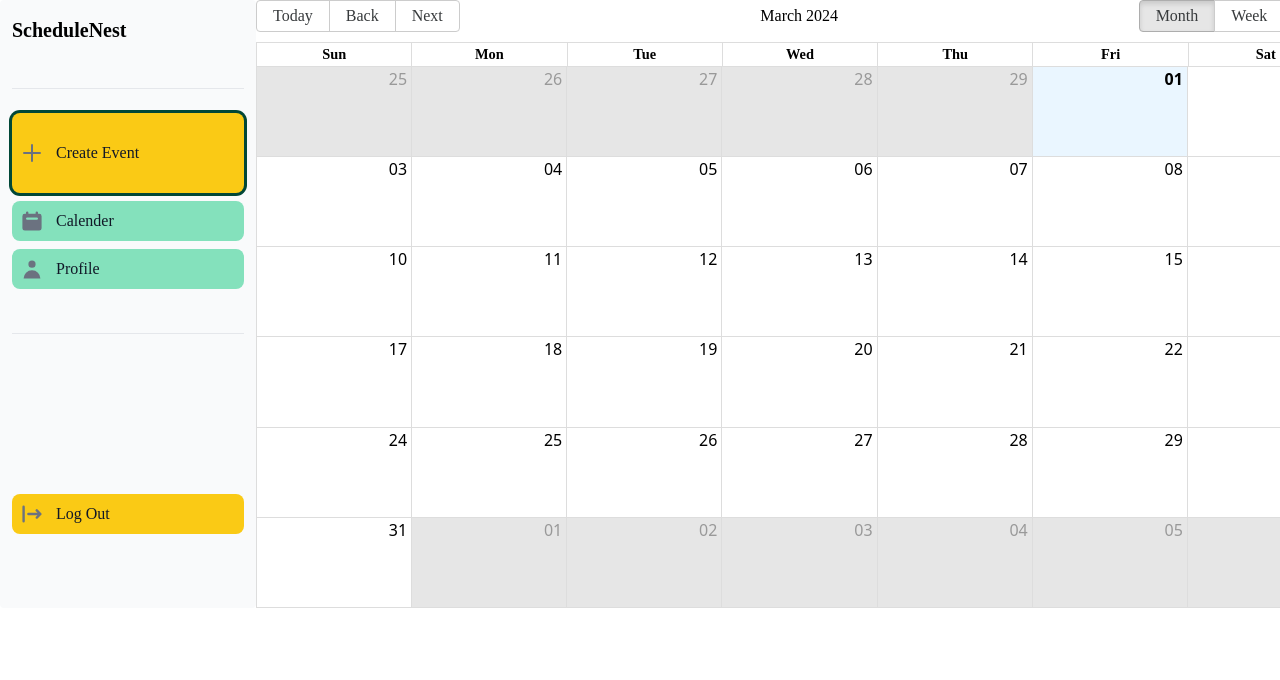
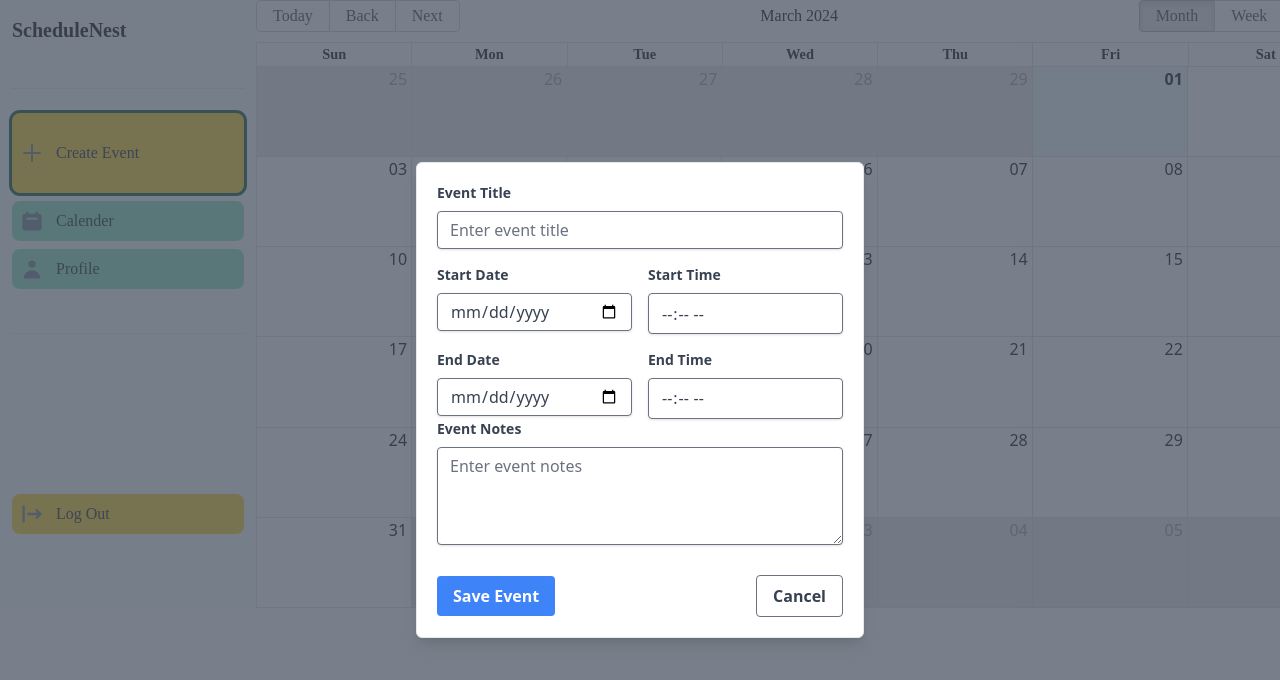
Before and after one commit to suleosmann/schedule-nest-calendar-client, a React (Vite) app: page /dashboard in a window 1280 px wide. Both pictures are taken after a click on the link "Create Event". Shown: the top 680 px of the page. Built offline with nearby package versions, Linux system fonts and the light colour scheme.

Commit message:
complete popupcard implementation

```diff
--- /dev/null
+++ b/src/APP/modules/calendar/CreateEventModal.jsx
@@ -0,0 +1,135 @@
+import React, { useState } from 'react';
+
+// Define a functional component called CreateEventModal which accepts two props: closeModal and saveEvent
+function CreateEventModal({ closeModal, saveEvent }) {
+  // State variables to hold the form inputs
+  const [eventTitle, setEventTitle] = useState('');
+  const [eventNotes, setEventNotes] = useState('');
+  const [startDate, setStartDate] = useState('');
+  const [startTime, setStartTime] = useState('');
+  const [endDate, setEndDate] = useState('');
+  const [endTime, setEndTime] = useState('');
+
+  // Function to handle saving the event
+  const handleSave = () => {
+    // Construct start and end Date objects from date and time inputs
+    const start = new Date(`${startDate}T${startTime}`);
+    const end = new Date(`${endDate}T${endTime}`);
+
+    // Call the passed in saveEvent function with the new event details
+    saveEvent(eventTitle, start, end, eventNotes);
+    // Close the modal
+    closeModal();
+  };
+
+  return (
+    // Modal backdrop
+    <div className="fixed inset-0 bg-gray-600 bg-opacity-75 overflow-y-auto h-full w-full z-50 flex justify-center items-start md:items-center pt-10 md:pt-0" onClick={closeModal}>
+      {/* Modal content */}
+      <div className="relative mx-auto p-5 border w-full max-w-md m-5 bg-white rounded-md shadow-lg" onClick={e => e.stopPropagation()}>
+        <div className="mb-4">
+          {/* Input field for event title */}
+          <label htmlFor="eventTitle" className="block text-gray-700 text-sm font-bold mb-2">
+            Event Title
+          </label>
+          <input
+            type="text"
+            id="eventTitle"
+            value={eventTitle}
+            onChange={(e) => setEventTitle(e.target.value)}
+            className="shadow appearance-none border rounded w-full py-2 px-3 text-gray-700 leading-tight focus:outline-none focus:shadow-outline"
+            placeholder="Enter event title"
+          />
+        </div>
+        {/* Grid layout for date and time inputs */}
+        <div className="grid grid-cols-1 gap-4 sm:grid-cols-2">
+          <div>
+            {/* Input field for start date */}
+            <label htmlFor="startDate" className="block text-gray-700 text-sm font-bold mb-2">
+              Start Date
+            </label>
+            <input
+              type="date"
+              id="startDate"
+              value={startDate}
+              onChange={(e) => setStartDate(e.target.value)}
+              className="shadow appearance-none border rounded w-full py-2 px-3 text-gray-700 leading-tight focus:outline-none focus:shadow-outline"
+            />
+          </div>
+          <div>
+            {/* Input field for start time */}
+            <label htmlFor="startTime" className="block text-gray-700 text-sm font-bold mb-2">
+              Start Time
+            </label>
+            <input
+              type="time"
+              id="startTime"
+              value={startTime}
+              onChange={(e) => setStartTime(e.target.value)}
+              className="shadow appearance-none border rounded w-full py-2 px-3 text-gray-700 leading-tight focus:outline-none focus:shadow-outline"
+            />
+          </div>
+          <div>
+            {/* Input field for end date */}
+            <label htmlFor="endDate" className="block text-gray-700 text-sm font-bold mb-2">
+              End Date
+            </label>
+            <input
+              type="date"
+              id="endDate"
+              value={endDate}
+              onChange={(e) => setEndDate(e.target.value)}
+              className="shadow appearance-none border rounded w-full py-2 px-3 text-gray-700 leading-tight focus:outline-none focus:shadow-outline"
+            />
+          </div>
+          <div>
+            {/* Input field for end time */}
+            <label htmlFor="endTime" className="block text-gray-700 text-sm font-bold mb-2">
+              End Time
+            </label>
+            <input
+              type="time"
+              id="endTime"
+              value={endTime}
+              onChange={(e) => setEndTime(e.target.value)}
+              className="shadow appearance-none border rounded w-full py-2 px-3 text-gray-700 leading-tight focus:outline-none focus:shadow-outline"
+            />
+          </div>
+        </div>
+        <div className="mb-6">
+          {/* Textarea for event notes */}
+          <label htmlFor="eventNotes" className="block text-gray-700 text-sm font-bold mb-2">
+            Event Notes
+          </label>
+          <textarea
+            id="eventNotes"
+            value={eventNotes}
+            onChange={(e) => setEventNotes(e.target.value)}
+            className="shadow appearance-none border rounded w-full py-2 px-3 text-gray-700 leading-tight focus:outline-none focus:shadow-outline"
+            placeholder="Enter event notes"
+            rows="4"
+          ></textarea>
+        </div>
+        {/* Buttons for saving and canceling */}
+        <div className="flex items-center justify-between">
+          <button
+            className="bg-blue-500 hover:bg-blue-700 text-white font-bold py-2 px-4 rounded focus:outline-none focus:shadow-outline"
+            type="button"
+            onClick={handleSave}
+          >
+            Save Event
+          </button>
+          <button
+            className="bg-transparent hover:bg-gray-500 text-gray-700 font-semibold hover:text-white py-2 px-4 border border-gray-500 hover:border-transparent rounded"
+            onClick={closeModal}
+          >
+            Cancel
+          </button>
+        </div>
+      </div>
+    </div>
+  );
+}
+
+// Export the CreateEventModal component as default
+export default CreateEventModal;
--- /dev/null
+++ b/src/APP/modules/calendar/EventDetailsModal.jsx
@@ -0,0 +1,43 @@
+import React from 'react';
+
+// Define a functional component called EventDetailsModal which accepts two props: event and closeModal
+function EventDetailsModal({ event, closeModal }) {
+  return (
+    // Modal backdrop with a semi-transparent gray overlay
+    <div className="fixed inset-0 bg-gray-600 bg-opacity-75 overflow-y-auto h-full w-full z-50 flex justify-center items-start md:items-center pt-10 md:pt-0" onClick={closeModal}>
+      {/* Modal content */}
+      <div className="relative mx-auto p-5 border w-full max-w-md m-5 bg-white rounded-md shadow-lg" onClick={e => e.stopPropagation()}>
+        {/* Modal title */}
+        <h3 className="text-lg leading-6 font-medium text-gray-900" id="modal-title">
+          {event.title}
+        </h3>
+        {/* Event details */}
+        <div className="mt-2">
+          {/* Display start and end time of the event */}
+          <p className="text-sm text-gray-500">
+            {event.start.toString()} - {event.end.toString()}
+          </p>
+          {/* Display notes for the event */}
+          <p className="text-sm text-gray-500">
+            Notes: {event.notes}
+          </p>
+        </div>
+        {/* Close button */}
+        <div className="mt-4">
+          <button
+            type="button"
+            // Styles for the close button
+            className="bg-transparent hover:bg-gray-500 text-gray-700 font-semibold hover:text-white py-2 px-4 border border-gray-500 hover:border-transparent rounded"
+            // onClick event handler to close the modal
+            onClick={closeModal}
+          >
+            Close
+          </button>
+        </div>
+      </div>
+    </div>
+  );
+}
+
+// Export the EventDetailsModal component as default
+export default EventDetailsModal;
--- a/src/APP/modules/calendar/Sidebar.jsx
+++ b/src/APP/modules/calendar/Sidebar.jsx
@@ -1,9 +1,15 @@
-
-
+import React, { useState } from 'react';
 import { Sidebar } from 'flowbite-react';
-import { HiCalendar,   HiUser, HiLogout, HiOutlinePlus } from 'react-icons/hi';
+import { HiCalendar, HiUser, HiLogout, HiOutlinePlus } from 'react-icons/hi';
+import CreateEventModal from './CreateEventModal'; // Make sure to create this component
 
 function Sidenav() {
+  const [isModalOpen, setIsModalOpen] = useState(false);
+
+  const toggleModal = () => {
+    setIsModalOpen(!isModalOpen);
+  };
+
   return (
     <div className='sideBar'>
     <Sidebar  aria-label="Sidebar" >
@@ -12,7 +18,7 @@ function Sidenav() {
         <span className="self-center whitespace-nowrap text-xl font-semibold dark:text-white">ScheduleNest</span>
         </Sidebar.ItemGroup>
         <Sidebar.ItemGroup className='flex-col justify-center items-center gap-4 py-6 my-5 c-8 ' >
-          <Sidebar.Item className = ' h-20 bg-yellow-300 hover:bg-orange-400 active:bg-orange-500 focus:outline-none focus:ring focus:ring-green-900' href="#" icon={HiOutlinePlus}>
+          <Sidebar.Item className = ' h-20 bg-yellow-300 hover:bg-orange-400 active:bg-orange-500 focus:outline-none focus:ring focus:ring-green-900' href="#" icon={HiOutlinePlus} onClick={toggleModal}>
             Create Event
           </Sidebar.Item>
 
@@ -32,6 +38,7 @@ function Sidenav() {
         </Sidebar.ItemGroup>
       </Sidebar.Items>
     </Sidebar>
+    {isModalOpen && <CreateEventModal closeModal={toggleModal} />}
     </div>
 
   );
--- a/src/APP/modules/calendar/calendar.jsx
+++ b/src/APP/modules/calendar/calendar.jsx
@@ -2,38 +2,60 @@ import React, { useState, useEffect } from 'react';
 import { Calendar, momentLocalizer } from 'react-big-calendar';
 import 'react-big-calendar/lib/css/react-big-calendar.css';
 import moment from 'moment';
-import 'moment-timezone'; // Import moment-timezone to use timezones
+import 'moment-timezone';
+import CreateEventModal from './CreateEventModal'; // the CreateEventModal component
+import EventDetailsModal from './EventDetailsModal'; // Import a new component for showing event details
 
 const localizer = momentLocalizer(moment);
 
 const MyCalendars = () => {
   useEffect(() => {
-    // Set the timezone to match your local timezone
-    moment.tz.setDefault('America/New_York'); // Replace 'America/New_York' with your local timezone
+    moment.tz.setDefault('America/New_York');
   }, []);
 
-  const [events] = useState([
+  const [isEventDetailsModalOpen, setIsEventDetailsModalOpen] = useState(false);
+  // State to hold the selected event for details
+  const [selectedEvent, setSelectedEvent] = useState(null);
+
+  // Updated state to include a setter function and make it modifiable
+  const [events, setEvents] = useState([
     {
       title: 'Meeting',
-      start: new Date(2024, 1, 12, 10, 0, 0),
-      end: new Date(2024, 1, 12, 12, 0, 0),
+      start: new Date(2024, 1, 21, 10, 0, 0), // Assuming 21st Feb is the date for the meeting
+      end: new Date(2024, 1, 21, 12, 0, 0),
     },
   ]);
+  // State to manage modal visibility
+  const [isModalOpen, setIsModalOpen] = useState(false);
+  // State to hold the selected date
+  const [selectedDate, setSelectedDate] = useState();
 
   const handleSelectSlot = ({ start }) => {
-    console.log('Clicked date:', start); // Console log the clicked date
-    // const title = window.prompt('Enter event title:');
-    // if (title) {
-    //   const newEvent = {
-    //     title,
-    //     start,
-    //     end,
-    //   };
-    //   setEvents([...events, newEvent]);
-    // }
+    // Set the selected date
+    setSelectedDate(start);
+    // Open the modal
+    setIsModalOpen(true);
   };
 
-  console.log('Today is: ', moment().format('MMMM Do YYYY, h:mm:ss a')); // Log current time with correct timezone
+   // Handler for clicking an event
+   const handleSelectEvent = (event) => {
+    // Set the selected event
+    setSelectedEvent(event);
+    // Open the event details modal
+    setIsEventDetailsModalOpen(true);
+  };
+
+  // Function to add a new event
+  const addNewEvent = (eventTitle, eventNotes) => {
+    const newEvent = {
+      title: eventTitle,
+      start: selectedDate,
+      end: new Date(selectedDate.getTime() + 2 * 60 * 60 * 1000), // End time is 2 hours after start time by default
+      notes: eventNotes, // Additional notes for the event
+    };
+    setEvents([...events, newEvent]);
+    setIsModalOpen(false); // Close the modal after adding the event
+  };
 
   return (
     <div>
@@ -45,9 +67,23 @@ const MyCalendars = () => {
         style={{ height: 500 }}
         views={['month', 'week', 'day']}
         toolbar={true}
-        selectable={true} // Enable selecting slots
-        onSelectSlot={handleSelectSlot} // Handle selecting slots
+        selectable={true}
+        onSelectSlot={handleSelectSlot}
+        onSelectEvent={handleSelectEvent}
       />
+
+    {isEventDetailsModalOpen && (
+        <EventDetailsModal
+          event={selectedEvent}
+          closeModal={() => setIsEventDetailsModalOpen(false)}
+        />
+      )}
+      {isModalOpen && (
+        <CreateEventModal
+          closeModal={() => setIsModalOpen(false)}
+          saveEvent={addNewEvent}
+        />
+      )}
     </div>
   );
 };
```
